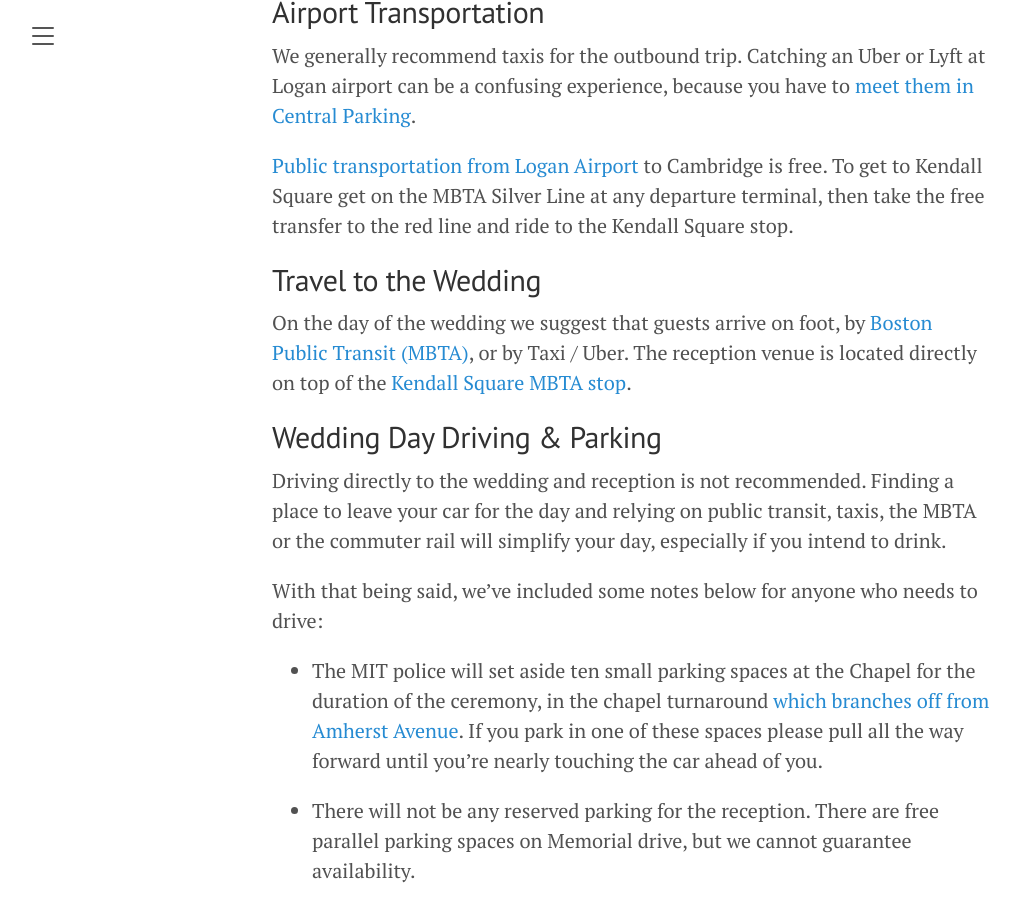
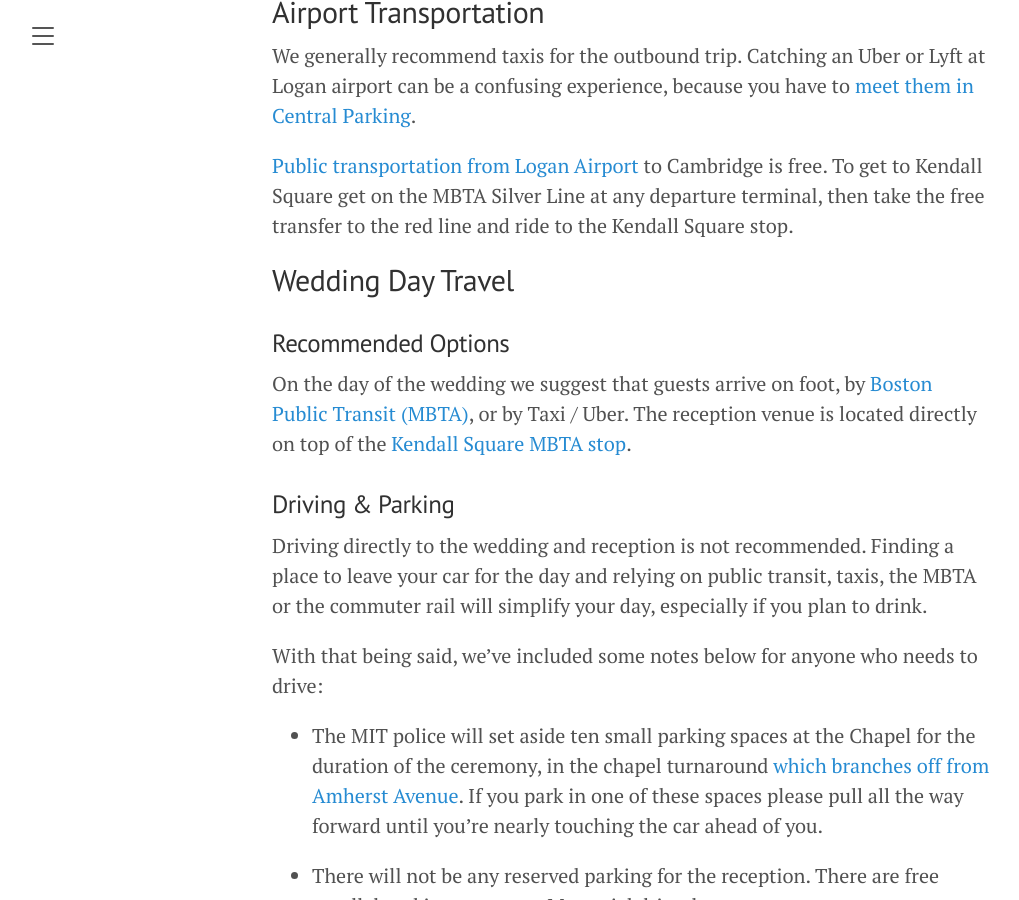
Before and after one commit to JoshBradshaw/andreajosh.github.io, a Jekyll site: the page built from _posts/2023-12-30-overview.md, in a window 1280 px wide and 900 px high, scrolled down 2962 px. Shown: the whole window, without its empty margins (8-1027 px from the left). Built offline with Jekyll 4.4.1, drawn with Linux system fonts in a browser that asks for light colours.

Commit message:
Update 2023-12-30-overview.md

```diff
--- a/_posts/2023-12-30-overview.md
+++ b/_posts/2023-12-30-overview.md
@@ -64,13 +64,15 @@ We generally recommend taxis for the outbound trip. Catching an Uber or Lyft at
 
 [Public transportation from Logan Airport](https://www.massport.com/logan-airport/getting-to-logan/public-transportation) to Cambridge is free. To get to Kendall Square get on the MBTA Silver Line at any departure terminal, then take the free transfer to the red line and ride to the Kendall Square stop.
 
-## Travel to the Wedding
+## Wedding Day Travel
+
+### Recommended Options
 
 On the day of the wedding we suggest that guests arrive on foot, by [Boston Public Transit (MBTA)](https://cdn.mbta.com/sites/default/files/2022-12/2022-12-12-subway-map-v37f.pdf), or by Taxi / Uber. The reception venue is located directly on top of the [Kendall Square MBTA stop](https://www.mbta.com/stops/place-knncl).
 
-## Wedding Day Driving & Parking
+### Driving & Parking
 
-Driving directly to the wedding and reception is not recommended. Finding a place to leave your car for the day and relying on public transit, taxis, the MBTA or the commuter rail will simplify your day, especially if you intend to drink.
+Driving directly to the wedding and reception is not recommended. Finding a place to leave your car for the day and relying on public transit, taxis, the MBTA or the commuter rail will simplify your day, especially if you plan to drink.
 
 With that being said, we've included some notes below for anyone who needs to drive:
 
```
